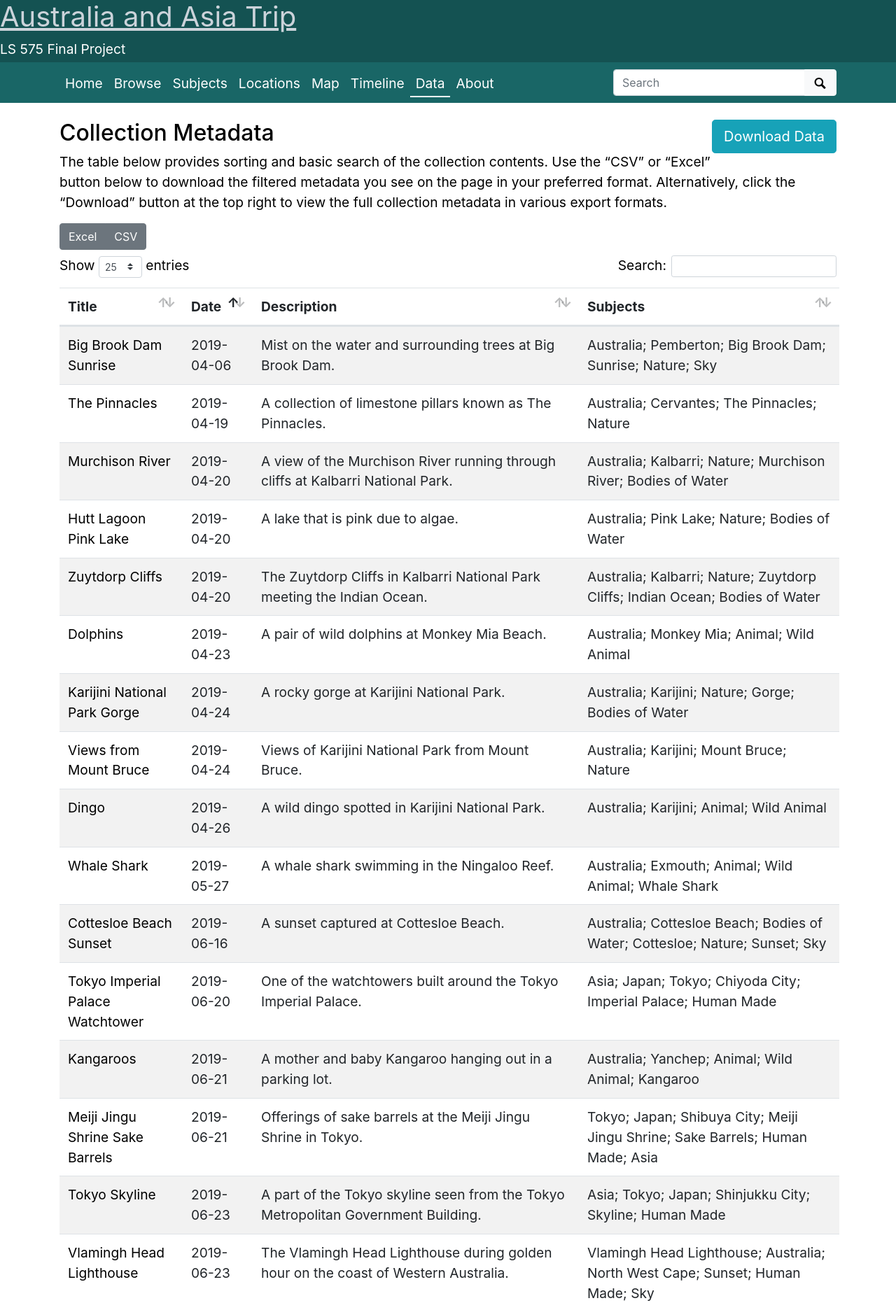
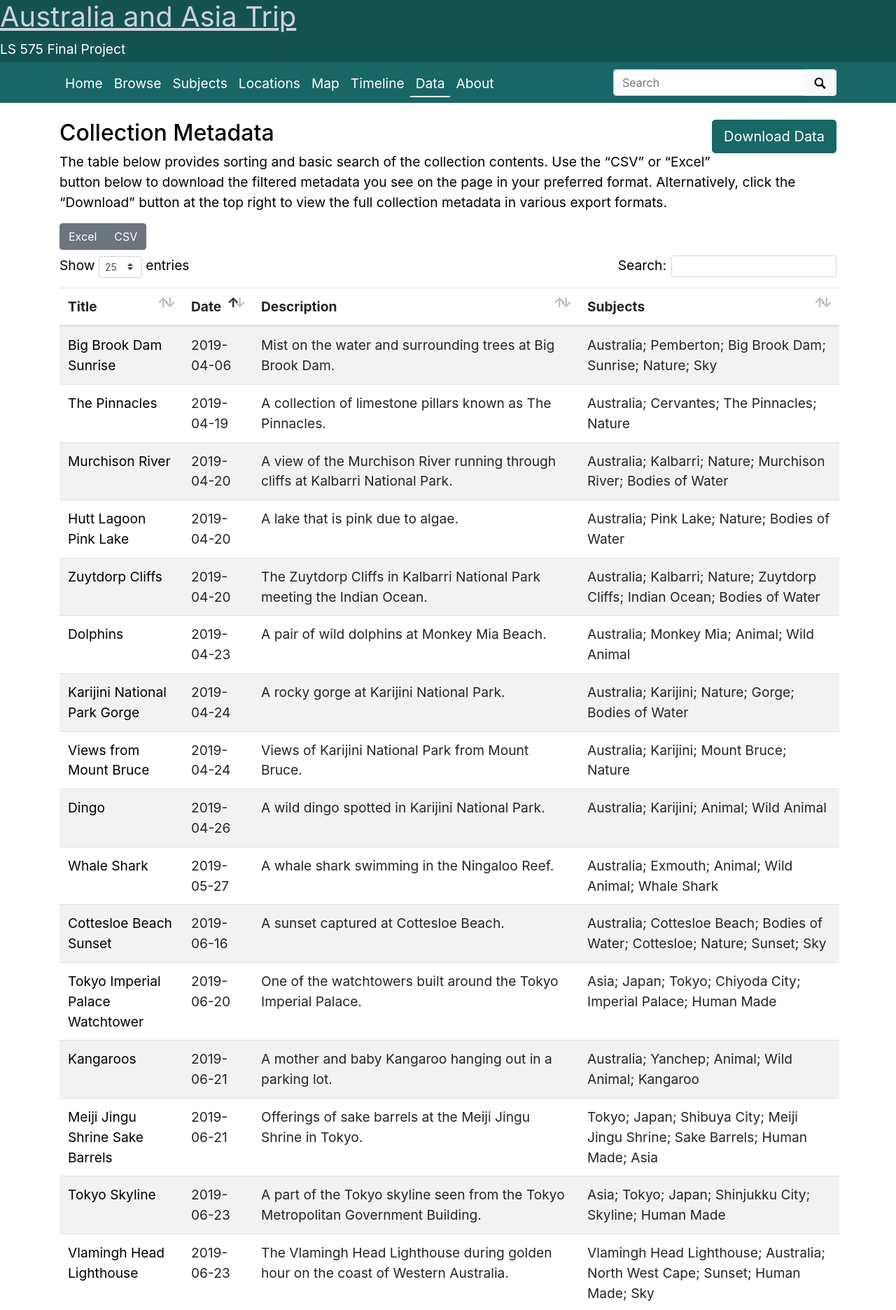
Before and after one commit to mikasmith97/final.github.io, a Jekyll site: the page built from pages/data.md, in a window 1280 px wide. Shown: the top 1872 px of the page at 70% size. Built offline with Jekyll 4.4.1, drawn with Linux system fonts in a browser that asks for light colours.

Commit message:
Update data-download-modal.html

```diff
--- a/_includes/data-download-modal.html
+++ b/_includes/data-download-modal.html
@@ -6,7 +6,7 @@
 {%- endcomment -%}
 
 {%- assign stubs = site.data.config-nav | map: 'stub' | join: ';' -%}
-<button type="button" class="btn btn-info btn-lg float-md-right" data-toggle="modal" data-target="#dataModal">Download Data</button>
+<button type="button" class="btn btn-drkr btn-lg float-md-right" data-toggle="modal" data-target="#dataModal">Download Data</button>
 <!-- Modal -->
 <div class="modal fade" id="dataModal" tabindex="-1" role="dialog" aria-labelledby="dataModalLabel" aria-hidden="true">
     <div class="modal-dialog modal-lg" role="document">
@@ -26,8 +26,8 @@
                     <div class="card-body">
                         <h5 class="card-title">Complete Metadata</h5>
                         <p class="card-text">All metadata fields for all collection items, available as a CSV spreadsheet (usable in Excel, Google Sheets, and similar programs) or JSON file (often used with web applications).</p>
-                        <a href="{{ '/assets/data/metadata.csv' | relative_url }}" class="btn btn-outline-dark" target="_blank">Metadata CSV</a>
-                        <a href="{{ '/assets/data/metadata.json' | relative_url }}" class="btn btn-outline-dark" target="_blank">Metadata JSON</a>
+                        <a href="{{ '/assets/data/metadata.csv' | relative_url }}" class="btn btn-bttns" target="_blank">Metadata CSV</a>
+                        <a href="{{ '/assets/data/metadata.json' | relative_url }}" class="btn btn-bttns" target="_blank">Metadata JSON</a>
                     </div>
                 </div>
                 {%- endif -%}
@@ -36,7 +36,7 @@
                     <div class="card-body">
                         <h5 class="card-title">Metadata Facets</h5>
                         <p class="card-text">List of unique values and their count for specific metadata fields, useful for understanding content of the fields.</p>
-                        <a href="{{ '/assets/data/facets.json' | relative_url }}" class="btn btn-outline-dark" target="_blank">Facets JSON</a>
+                        <a href="{{ '/assets/data/facets.json' | relative_url }}" class="btn btn-bttns" target="_blank">Facets JSON</a>
                     </div>
                 </div>
                 {%- endif -%}
@@ -45,8 +45,8 @@
                     <div class="card-body">
                         <h5 class="card-title">Subject Metadata</h5>
                         <p class="card-text">Unique values and counts of subject metadata, useful for further analyzing the content of this collection.</p>
-                        <a href="{{ '/assets/data/subjects.csv' | relative_url }}" class="btn btn-outline-dark" target="_blank">Subjects CSV</a>
-                        <a href="{{ '/assets/data/subjects.json' | relative_url }}" class="btn btn-outline-dark" target="_blank">Subjects JSON</a>
+                        <a href="{{ '/assets/data/subjects.csv' | relative_url }}" class="btn btn-bttns" target="_blank">Subjects CSV</a>
+                        <a href="{{ '/assets/data/subjects.json' | relative_url }}" class="btn btn-bttns" target="_blank">Subjects JSON</a>
                     </div>
                 </div>
                 {% endif %}
@@ -55,8 +55,8 @@
                     <div class="card-body">
                         <h5 class="card-title">Locations</h5>
                         <p class="card-text">Unique values and counts of location metadata, useful for further visualization and analysis of this collection's place names.</p>
-                        <a href="{{ '/assets/data/locations.csv' | relative_url }}" class="btn btn-outline-dark" target="_blank">Locations CSV</a>
-                        <a href="{{ '/assets/data/locations.json' | relative_url }}" class="btn btn-outline-dark" target="_blank">Locations JSON</a>
+                        <a href="{{ '/assets/data/locations.csv' | relative_url }}" class="btn btn-bttns" target="_blank">Locations CSV</a>
+                        <a href="{{ '/assets/data/locations.json' | relative_url }}" class="btn btn-bttns" target="_blank">Locations JSON</a>
                     </div>
                 </div>
                 {%- endif -%}
@@ -65,7 +65,7 @@
                     <div class="card-body">
                         <h5 class="card-title">GeoJSON</h5>
                         <p class="card-text">Metadata for all collection items that have geographic coordinates in <a href="https://en.wikipedia.org/wiki/GeoJSON" target="_blank" rel="noopener">GeoJSON</a> format, useful for further exploration and analysis of this collection through a geographical lense.</p>
-                        <a href="{{ '/assets/data/geodata.json' | relative_url }}" class="btn btn-outline-dark" target="_blank">Geodata JSON</a>
+                        <a href="{{ '/assets/data/geodata.json' | relative_url }}" class="btn btn-bttns" target="_blank">Geodata JSON</a>
                     </div>
                 </div>
                 {%- endif -%}
@@ -74,7 +74,7 @@
                     <div class="card-body">
                         <h5 class="card-title">Timeline</h5>
                         <p class="card-text">A time-focused JSON data export designed for use with <a href="https://timeline.knightlab.com/" target="_blank" rel="noopener">TimelineJS</a>.</p>
-                        <a href="{{ '/assets/data/timelinejs.json' | relative_url }}" class="btn btn-outline-dark" target="_blank">TimelineJS JSON</a>
+                        <a href="{{ '/assets/data/timelinejs.json' | relative_url }}" class="btn btn-bttns" target="_blank">TimelineJS JSON</a>
                     </div>
                 </div>
                 {%- endif -%}
```
